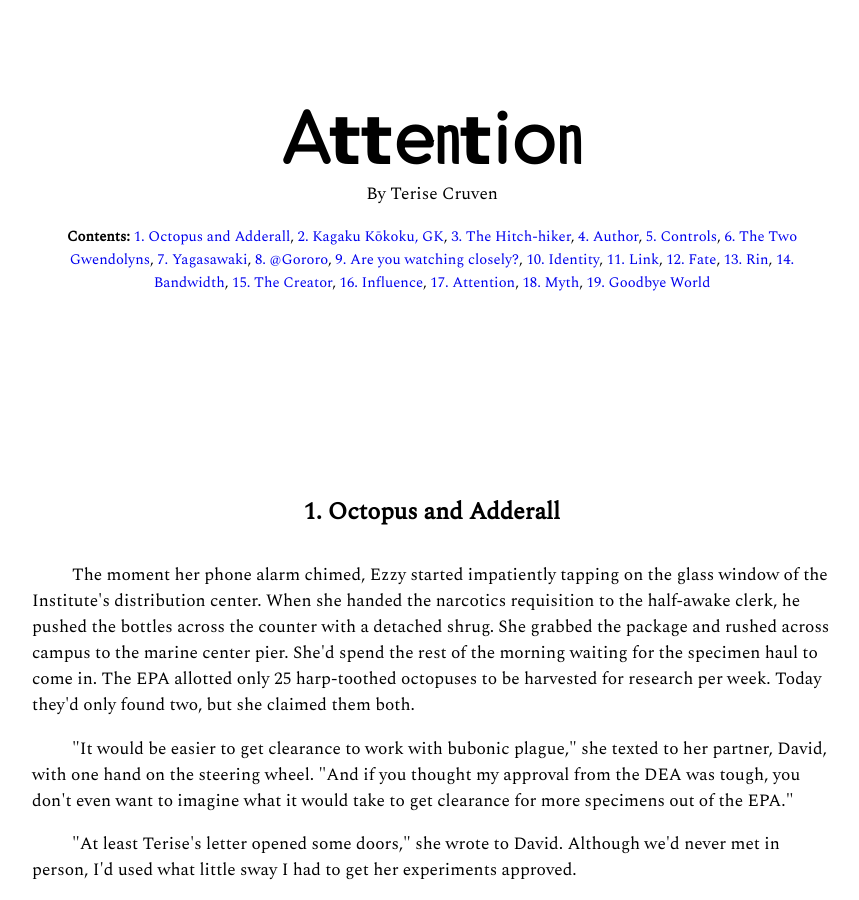
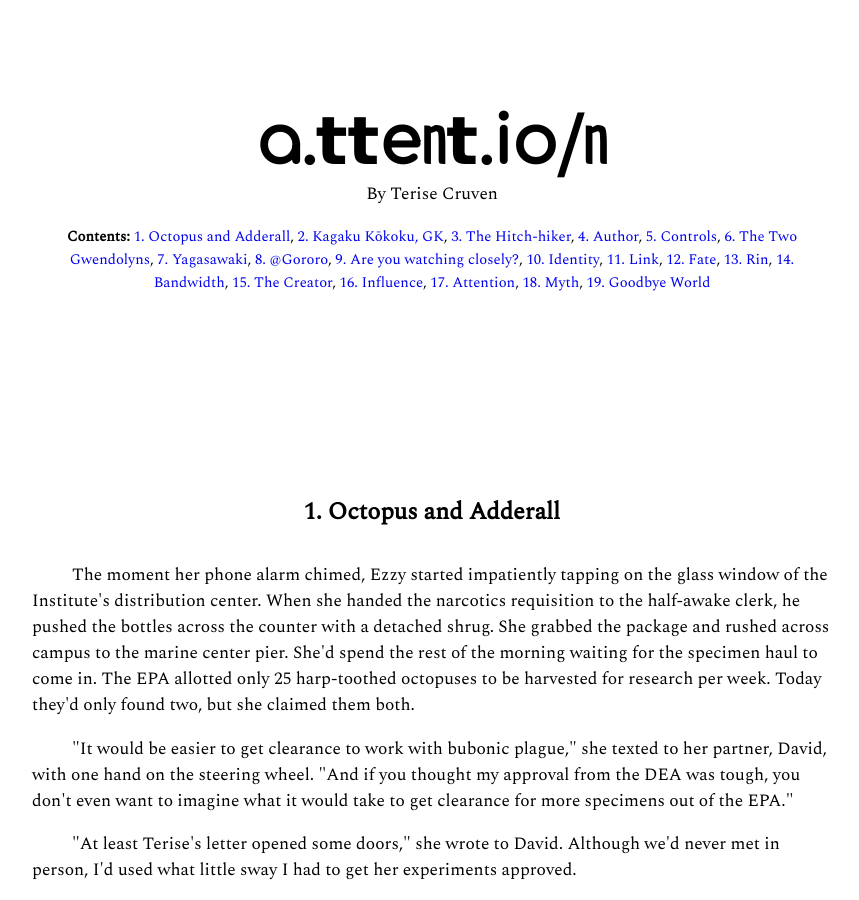
Before and after one commit to tcruven/n, a Jekyll site: the page built from n.html, in a window 1280 px wide and 900 px high. Shown: the whole window, without its empty margins (208-1067 px from the left). Built offline with Jekyll 4.4.1, drawn with Linux system fonts in a browser that asks for light colours; nearby versions of some CDN libraries; some web fonts are replaced.

Commit message:
make name url

```diff
--- a/n.html
+++ b/n.html
@@ -6,7 +6,7 @@ layout: default
 
 <p style="text-align:center;font-size:50pt; text-indent:0;">
 
-    <strong><span style='font-family: "Comfortaa";'>A</span><span style='font-family: "Verdana";'>tt</span><span style='font-family: "Comfortaa";'>e</span><span style='font-family: "Economica";'>n</span><span style="font-family: 'Verdana";'>t</span><span style='font-family: "Comfortaa";'>io</span><span style='font-family: "Economica";'>n</span></strong>
+    <strong><span style='font-family: "Comfortaa";'>a.</span><span style='font-family: "Verdana";'>tt</span><span style='font-family: "Comfortaa";'>e</span><span style='font-family: "Economica";'>n</span><span style="font-family: 'Verdana";'>t</span><span style='font-family: "Comfortaa";'>.io</span><span style='font-family: "Economica";'>/n</span></strong>
 </p>
 <p style="text-align:center; text-indent:0;margin-top: -10%;">By Terise Cruven</p>
 
```
